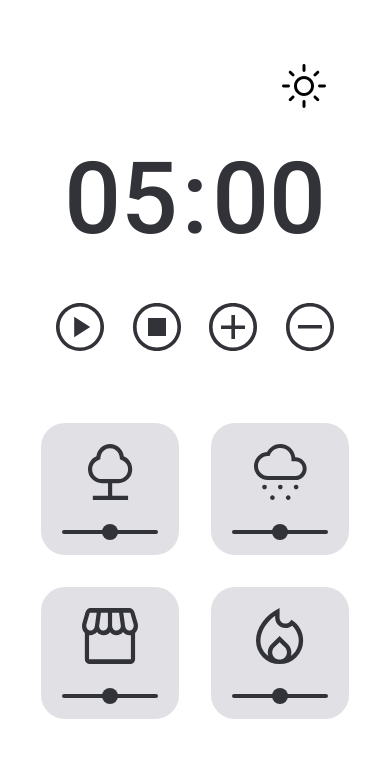
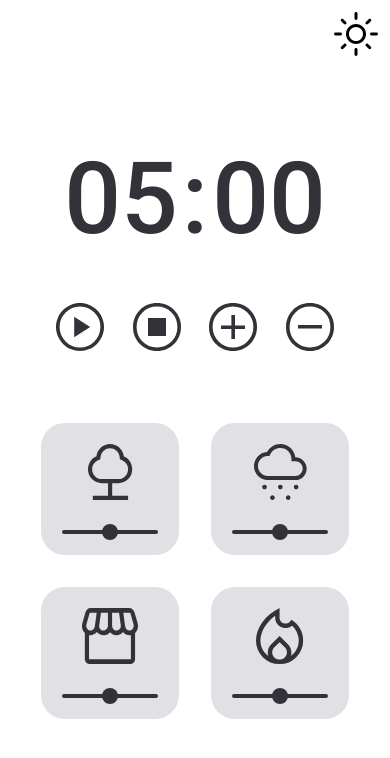
Before and after one commit to helioLJ/focus-timer-2, a plain HTML site: page index.html in a window 390 px wide. Drawn offline with Linux system fonts and the light colour scheme.

Commit message:
correção de posicionamento do theme button

```diff
--- a/style.css
+++ b/style.css
@@ -191,4 +191,9 @@ main {
   .sounds button {
     padding: 2.1rem;
   }
+
+  .themeButton {
+    top: 1.2rem;
+    right: 1.2rem;
+  }
 }
```
